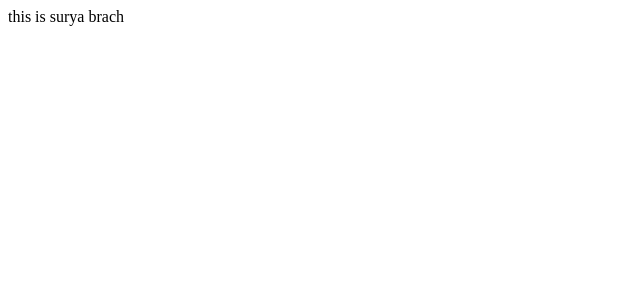
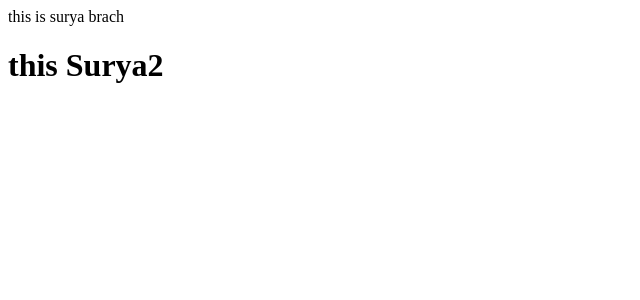
Before and after one commit to prathmeshbabar1/RealEstateCatalog, a React (Create React App) app in the folder frontend/: page / in a window 1280 px wide. Shown: the top 300 px of the page, without its empty margins (0-640 px from the left). Built offline with nearby package versions, Linux system fonts and the light colour scheme.

Commit message:
Surya branc1h

```diff
--- a/frontend/src/App.js
+++ b/frontend/src/App.js
@@ -3,6 +3,7 @@ function App() {
   return (
     <div className="App">
       this is surya brach
+      <h1>this Surya2</h1>
     </div>
   );
 }
```
